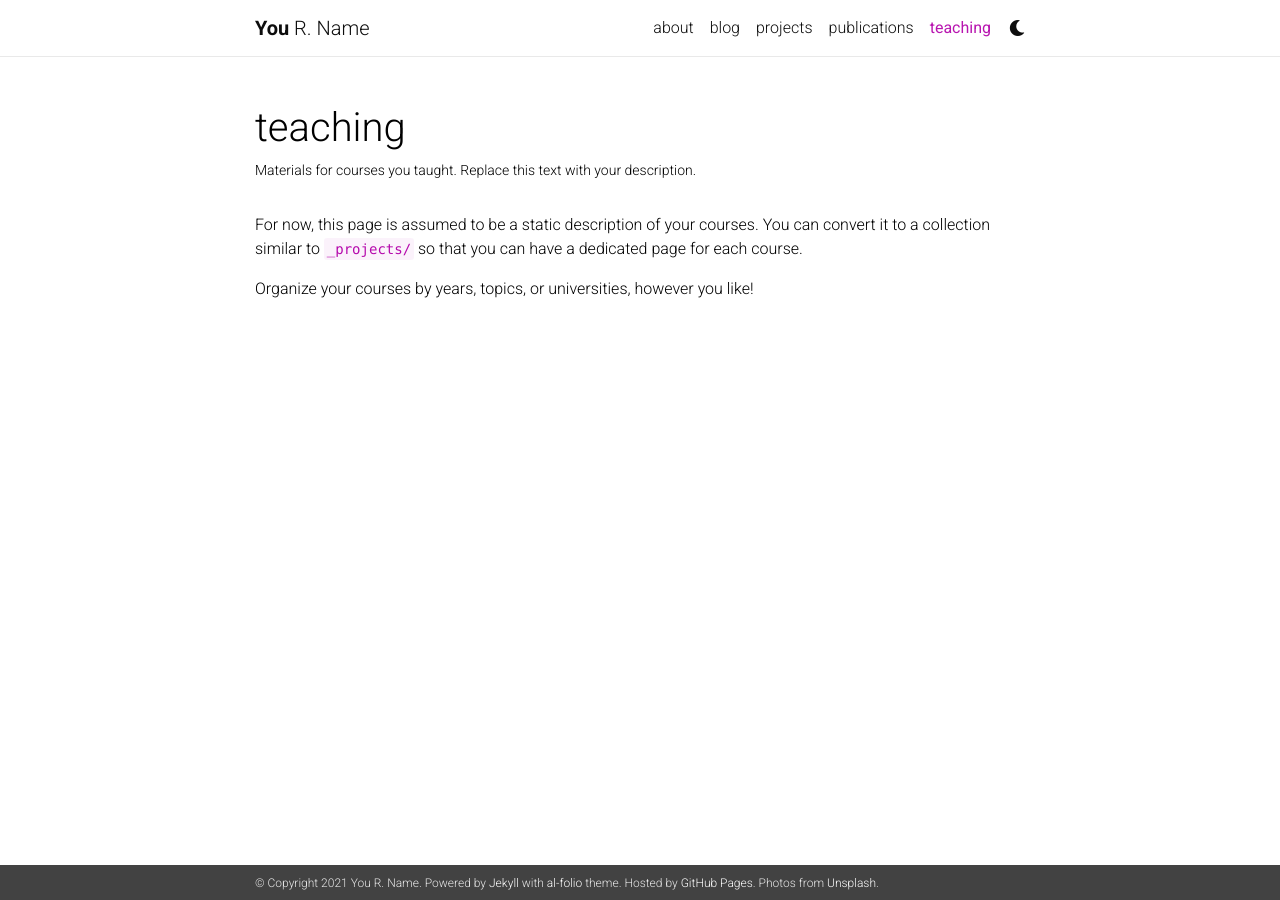
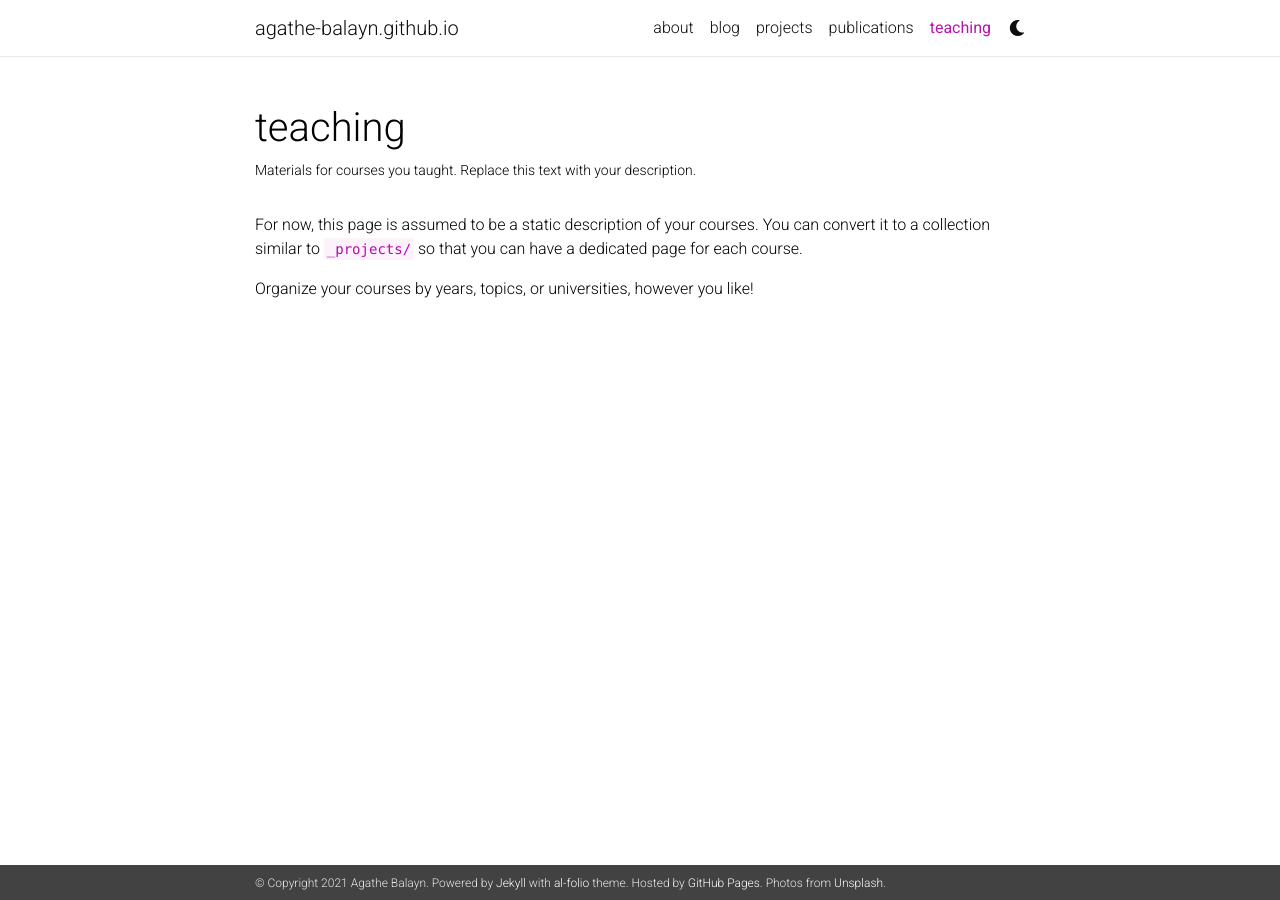
Before and after one commit to agathe-balayn/agathe-balayn.github.io, a Jekyll site: the page built from _pages/teaching.md, in a window 1280 px wide. Built offline with Jekyll 4.4.1, drawn with Linux system fonts in a browser that asks for light colours; nearby versions of some CDN libraries; a style sheet for code colours, icons or effects is not loaded.

Commit message:
change info

```diff
--- a/_config.yml
+++ b/_config.yml
@@ -2,11 +2,11 @@
 # Site settings
 # -----------------------------------------------------------------------------
 
-title: blank # the website title (if blank, full name will be used instead)
-first_name: You
-middle_name: R.
-last_name: Name
-email: you@example.com
+title:  # the website title (if blank, full name will be used instead)
+first_name: Agathe
+middle_name:
+last_name: Balayn
+email: a.m.a.balayn@tudelft.nl
 description: > # the ">" symbol means to ignore newlines until "footer_text:"
   A simple, whitespace theme for academics. Based on [*folio](https://github.com/bogoli/-folio) design.
 footer_text: >
```
Also changed, not shown: 1 other file.
